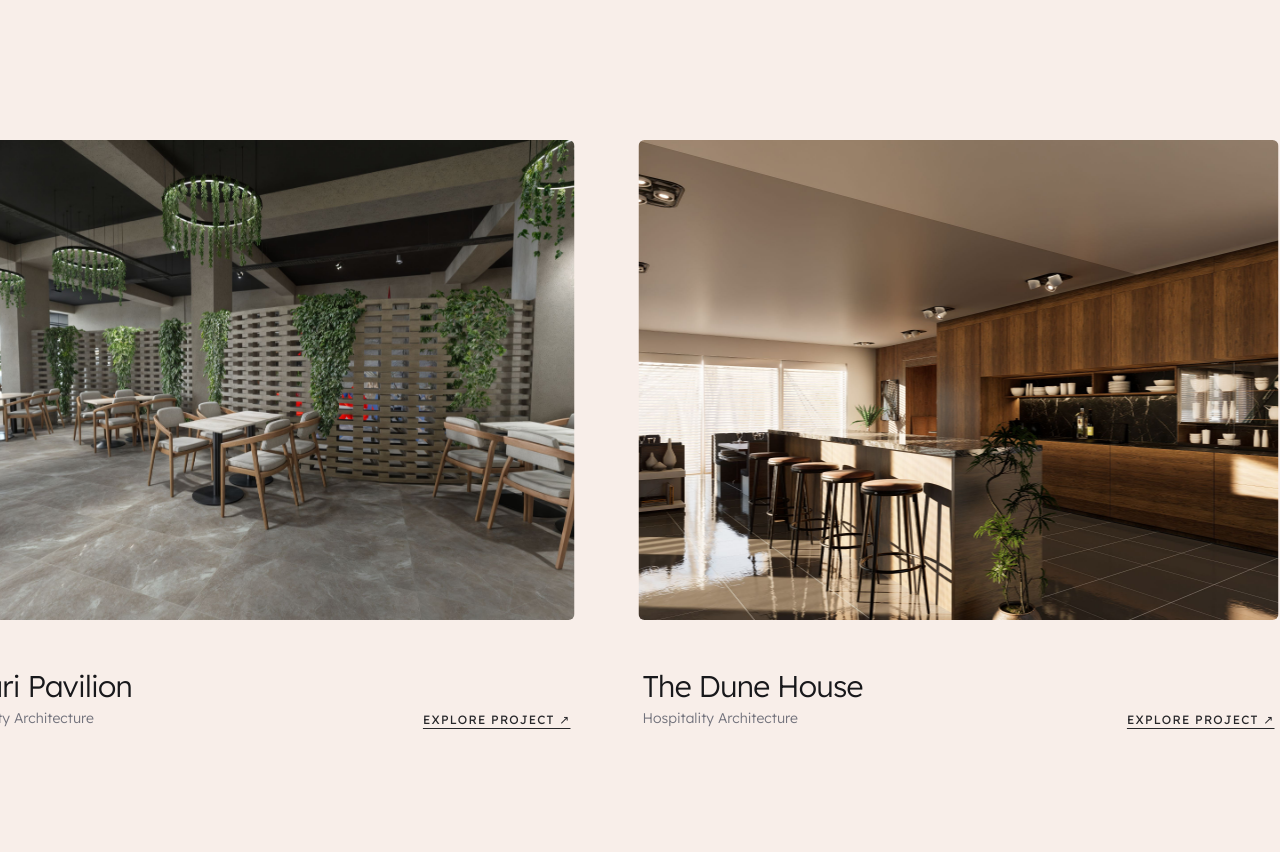
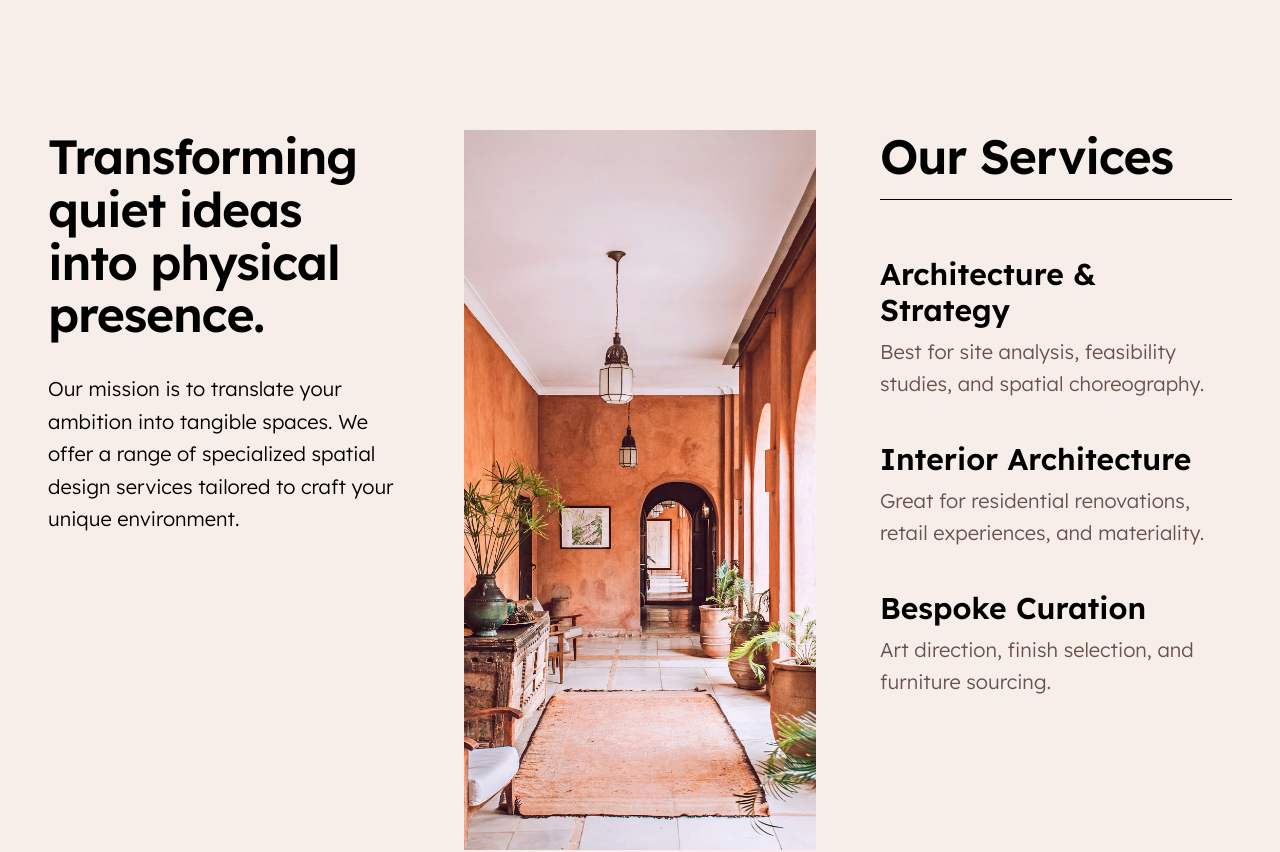
Before and after one commit to dj740792/Arch-landing-page, a Next.js app: page / in a window 1280 px wide. Shown: the part 1606-2458 px from the top of the page. Built offline with nearby package versions, Linux system fonts and the light colour scheme.

Commit message:
completed services section

```diff
--- a/src/_components/Services.jsx
+++ b/src/_components/Services.jsx
@@ -1,131 +1,118 @@
-import React, { useRef } from "react";
-import { motion, useScroll, useTransform, useSpring } from "framer-motion";
+"use client";
+import { motion, useScroll, useTransform } from "framer-motion";
 import Image from "next/image";
+import { useRef, useEffect, useState } from "react";
 
-export default function Works() {
-  const projects = [
+export default function Services() {
+  const serviceList = [
     {
-      slug: "amari-pavilion",
-      title: "Amari Pavilion",
-      category: "Hospitality Architecture",
-      year: "2026",
-      image: "/workImgs/workImg1.jpg",
+      title: "Architecture & Strategy",
+      description:
+        "Best for site analysis, feasibility studies, and spatial choreography.",
     },
     {
-      slug: "the-dune-house",
-      title: "The Dune House",
-      category: "Hospitality Architecture",
-      year: "2026",
-      image: "/workImgs/workImg2.jpg",
+      title: "Interior Architecture",
+      description:
+        "Great for residential renovations, retail experiences, and materiality.",
     },
-
     {
-      slug: "solam-villa",
-      title: "Solām Villa",
-      category: "Hospitality Architecture",
-      year: "2026",
-      image: "/workImgs/workImg3.jpg",
+      title: "Bespoke Curation",
+      description: "Art direction, finish selection, and furniture sourcing.",
     },
-
   ];
 
-  const targetRef = useRef(null);
+  const ref = useRef(null);
+  const [isMobile, setIsMobile] = useState(false);
+  useEffect(() => {
+    const checkScreen = () => {
+      setIsMobile(window.innerWidth < 1024);
+    };
+
+    checkScreen();
+    window.addEventListener("resize", checkScreen);
+
+    return () => window.removeEventListener("resize", checkScreen);
+  }, []);
 
   const { scrollYProgress } = useScroll({
-    target: targetRef,
+    target: ref,
+    offset: ["start end", "end start"],
   });
-
-  const smoothProgress = useSpring(scrollYProgress, {
-    damping: 25,
-    stiffness: 90,
-    restDelta: 0.001,
-  });
-
-  const x = useTransform(smoothProgress, [0, 1], ["0%", "-58%"]);
+  const height = useTransform(
+    scrollYProgress,
+    [0, 0.5],
+    isMobile ? ["0vh", "60vh"] : ["0vh", "90vh"],
+  );
 
   return (
-    <section ref={targetRef} className="relative h-[550vh]">
-      <div className="sticky top-0 flex h-screen items-center overflow-hidden">
+    <section ref={ref} className="w-full  py-10 md:py-24 px-6 md:px-12 ">
+      <div className="max-w-8xl mx-auto grid grid-cols-1 md:grid-cols-3 gap-12 md:gap-16 items-start ">
+        {/*  LEFT COL */}
+        <div className="md:col-span-1 flex flex-col gap-8 ">
+          <motion.h2
+            initial={{ opacity: 0, y: 30 }}
+            whileInView={{ opacity: 1, y: 0 }}
+            viewport={{ once: true }}
+            transition={{ duration: 0.8, ease: [0.25, 1, 0.5, 1] }}
+            className="text-4xl md:text-5xl font-semibold tracking-tight leading-[1.1]"
+          >
+            Transforming quiet ideas into physical presence.
+          </motion.h2>
+
+          <p className="text-md xl:text-xl font-light leading-relaxed max-w-xl">
+            Our mission is to translate your ambition into tangible spaces. We
+            offer a range of specialized spatial design services tailored to
+            craft your unique environment.
+          </p>
+        </div>
+        {/* MIDDLE COL */}
         <motion.div
-          style={{ x }}
-          className="flex items-center gap-12 md:gap-16 pl-6 md:pl-12 "
+          style={{ height }}
+          transition={{
+            ease: "easeOut",
+          }}
+          className="md:col-span-1.5  md:h-full relative overflow-hidden "
         >
-          <div className="w-[55vw] md:w-[35vw] flex-none flex flex-col  h-[60vh]   pr-6">
-            <div className="flex flex-col gap-10">
-              <h2 className="text-[clamp(2.5rem,6vw,4.5rem)] font-semibold tracking-tight leading-none">
-                Selected work <br />
-                <span className=" font-medium">& explorations</span>
-              </h2>
-              <p className="w-full  text-sm md:text-md lg:text-lg xl:text-xl leading-relaxed  text-[#483b35]">
-                A look at the people, places, and ideas we've had the privilege
-                to shape.
-              </p>
-            </div>
+          <Image
+            src="/heroImgs/img2.jpg"
+            alt="Interior design details showing spatial depth"
+            fill
+            className="object-cover"
+            sizes="(max-width: 768px) 100vw, 30vw"
+          />
+        </motion.div>
+        {/* RIGHT COL */}
+        <div className="md:col-span-1.5 flex flex-col gap-8 lg:gap-14">
+          <div className="border-b pb-4">
+            <motion.h1 className="text-4xl md:text-5xl font-semibold tracking-tight leading-[1.1]">
+              Our Services
+            </motion.h1>
           </div>
-
-          {projects.map((project, index) => (
-            <ProjectCard
-              key={index}
-              project={project}
-              index={index}
-              total={projects.length}
-              smoothProgress={smoothProgress}
-            />
-          ))}
-        </motion.div>
+          <div className="flex flex-col gap-10">
+            {serviceList.map((service, index) => (
+              <motion.div
+                key={index}
+                initial={{ opacity: 0, y: 30 }}
+                whileInView={{ opacity: 1, y: 0 }}
+                viewport={{ once: true }}
+                transition={{
+                  duration: 0.8,
+                  delay: index * 0.15,
+                  ease: [0.25, 1, 0.5, 1],
+                }}
+                className="flex flex-col gap-2 group"
+              >
+                <h3 className="text-2xl md:text-3xl font-semibold tracking-normal  transition-colors">
+                  {service.title}
+                </h3>
+                <p className="text-md xl:text-xl text-[#695349] font-light leading-relaxed max-w-md">
+                  {service.description}
+                </p>
+              </motion.div>
+            ))}
+          </div>
+        </div>
       </div>
     </section>
   );
 }
-
-function ProjectCard({ project, index, total, smoothProgress }) {
-  const start = index / (total + 1);
-
-  const y = useTransform(smoothProgress, [start - 0.2, start + 0.05], [120, 0]);
-
-  const scale = useTransform(
-    smoothProgress,
-    [start - 0.2, start + 0.05],
-    [0.94, 1],
-  );
-
-  return (
-    <motion.div
-      style={{
-        y: index === 0 ? 0 : y,
-        scale: index === 0 ? 1 : scale,
-      }}
-      className="w-[85vw] md:w-[50vw] flex-none flex flex-col gap-12 group "
-    >
-      {/* Image Container */}
-      <div className="relative w-full h-[52vh] md:h-[60vh] overflow-hidden rounded-md">
-        <Image
-          src={project.image}
-          alt={project.title}
-          fill
-          sizes="(max-width: 768px) 85vw, 50vw"
-          className="object-cover transition-transform duration-1000 ease-out group-hover:scale-105 cursor-pointer"
-        />
-      </div>
-
-      {/* Meta Bar */}
-      <div className="flex flex-col md:flex-row md:items-end justify-between gap-3 px-1">
-        <div className="flex flex-col gap-1 max-w-md">
-          <h3 className="text-2xl md:text-3xl font-light text-zinc-900 tracking-tight">
-            {project.title}
-          </h3>
-          <p className="text-xs md:text-sm text-zinc-500 font-light">
-            {project.category}
-          </p>
-        </div>
-
-        <a
-          href={project.link}
-          className="text-xs font-mono uppercase tracking-widest text-zinc-800 underline underline-offset-4 hover:text-zinc-500 transition-colors self-start md:self-auto cursor-pointer"
-        >
-          Explore Project ↗
-        </a>
-      </div>
-    </motion.div>
-  );
-}
--- /dev/null
+++ b/src/_components/Testimonials.jsx
@@ -0,0 +1,127 @@
+import React, { useRef } from "react";
+import { motion, useScroll, useTransform, useSpring } from "framer-motion";
+import Image from "next/image";
+
+export default function Testimonials() {
+  const services = [
+    {
+      num: "01",
+      title: "Architecture & Masterplanning",
+      desc: "Site analysis, structural design, and zoning feasibility.",
+      image: "/serviceImgs/serviceImg1.jpg",
+    },
+    {
+      num: "02",
+      title: "Interior Architecture",
+      desc: "Spatial layout, lighting studies, and custom joinery.",
+      image: "/serviceImgs/serviceImg2.jpg",
+    },
+    {
+      num: "03",
+      title: "Material & Furniture Curation",
+      desc: "Bespoke furniture design, stone sourcing, and styling.",
+      image: "/serviceImgs/serviceImg3.jpg",
+    },
+    {
+      num: "04",
+      title: "Material & Furniture Curation",
+      desc: "Bespoke furniture design, stone sourcing, and styling.",
+      image: "/serviceImgs/serviceImg3.jpg",
+    },
+  ];
+
+  const targetRef = useRef(null);
+
+  const { scrollYProgress } = useScroll({
+    target: targetRef,
+  });
+
+  const smoothProgress = useSpring(scrollYProgress, {
+    damping: 25,
+    stiffness: 90,
+    restDelta: 0.001,
+  })
+
+  const x = useTransform(smoothProgress, [0, 1], ["0%", "-65%"]);
+
+  return (
+    <section ref={targetRef} className="relative h-[550vh]">
+      <div className="sticky top-0 flex h-screen items-center overflow-hidden">
+        <motion.div
+          style={{ x }}
+          className="flex items-center gap-12 md:gap-16 pl-6 md:pl-12 "
+        >
+          <div className="w-[55vw] md:w-[35vw] flex-none flex flex-col  h-[60vh]   pr-6">
+            <div className="flex flex-col gap-10">
+              <h2 className="text-[clamp(2.5rem,6vw,4.5rem)] font-semibold tracking-tight leading-none uppercase">
+                Concept
+
+                <br />
+                <span className=" font-medium ">To completion</span>
+              </h2>
+              <p className="w-full  text-sm md:text-md lg:text-lg xl:text-xl leading-relaxed  text-[#483b35]">
+                We guide smoothly from idea to built reality.
+              </p>
+            </div>
+          </div>
+
+          {services.map((service, index) => (
+            <ProjectCard
+              key={index}
+              service={service}
+              index={index}
+              total={services.length}
+              smoothProgress={smoothProgress}
+            />
+          ))}
+        </motion.div>
+      </div>
+    </section>
+  );
+}
+
+function ProjectCard({ service, index, total, smoothProgress }) {
+  const start = index / (total + 1);
+
+  const y = useTransform(smoothProgress, [start - 0.2, start + 0.05], [190, 0]);
+
+  const scale = useTransform(
+    smoothProgress,
+    [start - 0.2, start + 0.05],
+    [0.94, 1],
+  );
+
+  return (
+    <motion.div
+      style={{
+        y: index === 0 ? 0 : y,
+        scale: index === 0 ? 1 : scale,
+      }}
+      className="w-[65vw] md:w-[40vw] flex-none flex flex-col gap-12 group "
+    >
+      {/* Image Container */}
+      <div className="relative w-full h-[42vh] md:h-[55vh] overflow-hidden rounded-md">
+        <Image
+          src={service.image}
+          alt={service.title}
+          fill
+          sizes="(max-width: 768px) 85vw, 50vw"
+          className="object-cover transition-transform duration-1000 ease-out group-hover:scale-105 cursor-pointer"
+        />
+      </div>
+
+      {/* Meta Bar */}
+      <div className="flex flex-col md:flex-row md:items-end justify-between gap-3 px-1">
+        <div className="flex flex-col gap-1 max-w-md">
+          <div><h3 className="text-2xl md:text-3xl font-light text-zinc-900 tracking-tight">
+            {service.title}
+          </h3>
+          <p className="text-xs md:text-sm text-zinc-500 font-light">{service.desc}</p>
+          </div>
+
+        </div>
+
+      </div>
+    </motion.div>
+  );
+}
--- a/src/app/page.jsx
+++ b/src/app/page.jsx
@@ -4,18 +4,18 @@ import Hero from "@/_components/Hero";
 import Works from "@/_components/Works";
 import Services from "@/_components/Services";
 import Navbar from "@/_components/Navbar";
+import Testimonials from "@/_components/Testimonials";
 
 export default function page() {
   return (
     <main className="relative w-full min-h-screen">
-      <div className="fixed left-0 right-0 top-0 z-[100] flex justify-center px-4 pt-4 md:px-6 md:pt-6">
-        <Navbar />
-      </div>
+
 
       <Hero />
       <About />
       <Services />
       <Works />
+      <Testimonials />
     </main>
   );
 }
```
